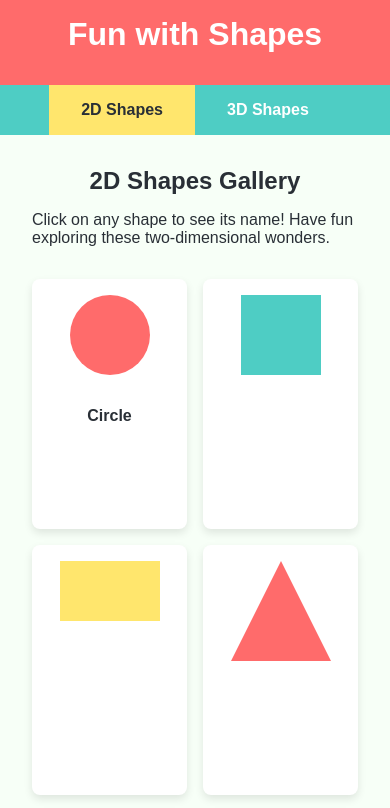
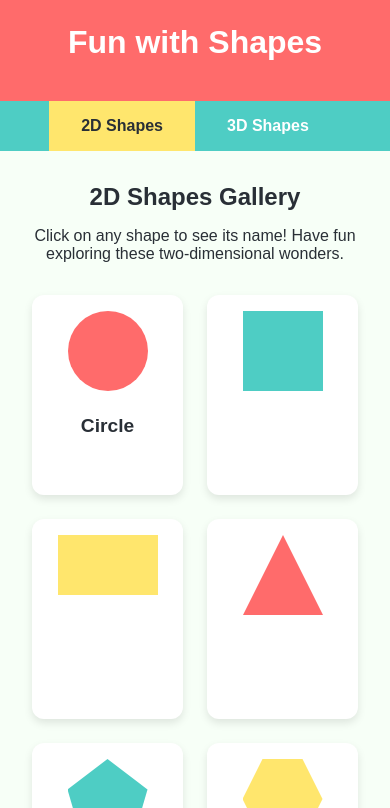
Before and after one commit to raisingpixels/shapes, a plain HTML site: page index.html in a window 390 px wide. Both pictures are taken after a click on the element 109 px from the left and 404 px from the top of the page. Shown: the top 808 px of the page. Drawn offline with Linux system fonts and the light colour scheme.

Commit message:
Update index.html

```diff
--- a/index.html
+++ b/index.html
@@ -4,7 +4,223 @@
     <meta charset="UTF-8">
     <meta name="viewport" content="width=device-width, initial-scale=1.0">
     <title>Fun with Shapes | 2D Shapes</title>
-    <link rel="stylesheet" href="styles.css">
+    <style>
+        :root {
+            --primary: #FF6B6B;
+            --secondary: #4ECDC4;
+            --accent: #FFE66D;
+            --dark: #292F36;
+            --light: #F7FFF7;
+        }
+
+        * {
+            margin: 0;
+            padding: 0;
+            box-sizing: border-box;
+            font-family: 'Arial Rounded MT Bold', 'Helvetica Rounded', Arial, sans-serif;
+        }
+
+        body {
+            background-color: var(--light);
+            color: var(--dark);
+            min-height: 100vh;
+            display: flex;
+            flex-direction: column;
+        }
+
+        header {
+            background-color: var(--primary);
+            color: white;
+            padding: 1.5rem;
+            text-align: center;
+            box-shadow: 0 4px 10px rgba(0, 0, 0, 0.1);
+        }
+
+        nav {
+            background-color: var(--secondary);
+            display: flex;
+            justify-content: center;
+        }
+
+        nav a {
+            color: white;
+            text-decoration: none;
+            padding: 1rem 2rem;
+            font-weight: bold;
+            transition: all 0.3s;
+        }
+
+        nav a.active {
+            background-color: var(--accent);
+            color: var(--dark);
+        }
+
+        nav a:hover {
+            background-color: var(--accent);
+            color: var(--dark);
+            transform: translateY(-3px);
+        }
+
+        main {
+            flex: 1;
+            padding: 2rem;
+            max-width: 1200px;
+            margin: 0 auto;
+        }
+
+        h1, h2 {
+            margin-bottom: 1rem;
+            text-align: center;
+        }
+
+        p {
+            text-align: center;
+            margin-bottom: 2rem;
+        }
+
+        .shapes-grid {
+            display: grid;
+            grid-template-columns: repeat(auto-fill, minmax(200px, 1fr));
+            gap: 2rem;
+        }
+
+        .shape-container {
+            display: flex;
+            flex-direction: column;
+            align-items: center;
+            cursor: pointer;
+            transition: all 0.3s;
+            padding: 1.5rem;
+            background-color: white;
+            border-radius: 12px;
+            box-shadow: 0 4px 8px rgba(0, 0, 0, 0.1);
+            height: 250px;
+        }
+
+        .shape-container:hover {
+            transform: translateY(-8px);
+            box-shadow: 0 10px 20px rgba(0, 0, 0, 0.15);
+        }
+
+        .shape {
+            width: 120px;
+            height: 120px;
+            margin-bottom: 1.5rem;
+            transition: all 0.3s;
+        }
+
+        .shape-name {
+            font-weight: bold;
+            font-size: 1.2rem;
+            min-height: 1.5rem;
+            text-align: center;
+            color: var(--dark);
+        }
+
+        /* 2D Shapes */
+        .circle {
+            background-color: var(--primary);
+            border-radius: 50%;
+        }
+
+        .square {
+            background-color: var(--secondary);
+        }
+
+        .rectangle {
+            background-color: var(--accent);
+            width: 140px;
+            height: 80px;
+        }
+
+        .triangle {
+            width: 0;
+            height: 0;
+            border-left: 60px solid transparent;
+            border-right: 60px solid transparent;
+            border-bottom: 120px solid var(--primary);
+            background-color: transparent;
+        }
+
+        .pentagon {
+            width: 120px;
+            height: 120px;
+            background-color: var(--secondary);
+            clip-path: polygon(50% 0%, 100% 38%, 82% 100%, 18% 100%, 0% 38%);
+        }
+
+        .hexagon {
+            width: 120px;
+            height: 104px;
+            background-color: var(--accent);
+            clip-path: polygon(25% 0%, 75% 0%, 100% 50%, 75% 100%, 25% 100%, 0% 50%);
+        }
+
+        .star {
+            width: 120px;
+            height: 120px;
+            background-color: var(--primary);
+            clip-path: polygon(50% 0%, 61% 35%, 98% 35%, 68% 57%, 79% 91%, 50% 70%, 21% 91%, 32% 57%, 2% 35%, 39% 35%);
+        }
+
+        .oval {
+            width: 140px;
+            height: 80px;
+            background-color: var(--secondary);
+            border-radius: 50%;
+        }
+
+        footer {
+            background-color: var(--dark);
+            color: white;
+            text-align: center;
+            padding: 1rem;
+            margin-top: 2rem;
+        }
+
+        @keyframes pop {
+            0% { transform: scale(1); }
+            50% { transform: scale(1.2); }
+            100% { transform: scale(1); }
+        }
+
+        .pop {
+            animation: pop 0.3s ease;
+        }
+
+        @media (max-width: 768px) {
+            .shapes-grid {
+                grid-template-columns: repeat(auto-fill, minmax(150px, 1fr));
+                gap: 1.5rem;
+            }
+
+            .shape-container {
+                padding: 1rem;
+                height: 200px;
+            }
+
+            .shape {
+                width: 80px;
+                height: 80px;
+            }
+
+            .rectangle {
+                width: 100px;
+                height: 60px;
+            }
+
+            .oval {
+                width: 100px;
+                height: 60px;
+            }
+
+            .triangle {
+                border-left: 40px solid transparent;
+                border-right: 40px solid transparent;
+                border-bottom: 80px solid var(--primary);
+            }
+        }
+    </style>
 </head>
 <body>
     <header>
@@ -67,6 +283,19 @@
         <p>&copy; 2025 Fun with Shapes | A Delightful Shape Explorer</p>
     </footer>
 
-    <script src="scripts.js"></script>
+    <script>
+        function showShapeName(container, name) {
+            const shapeElement = container.querySelector('.shape');
+            const nameElement = container.querySelector('.shape-name');
+
+            // Add pop animation
+            shapeElement.classList.remove('pop');
+            void shapeElement.offsetWidth; // Trigger reflow
+            shapeElement.classList.add('pop');
+
+            // Display the name
+            nameElement.textContent = name;
+        }
+    </script>
 </body>
 </html>
```
